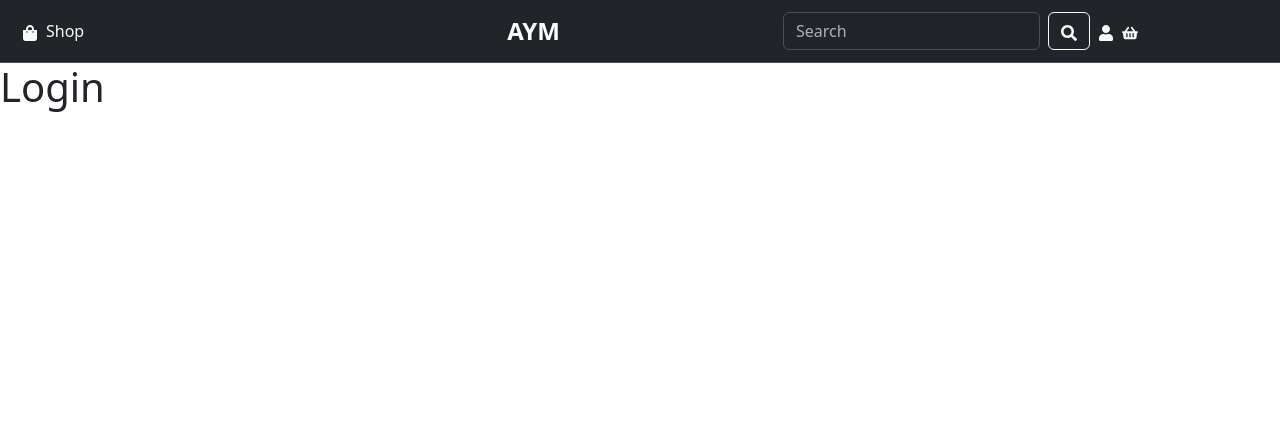
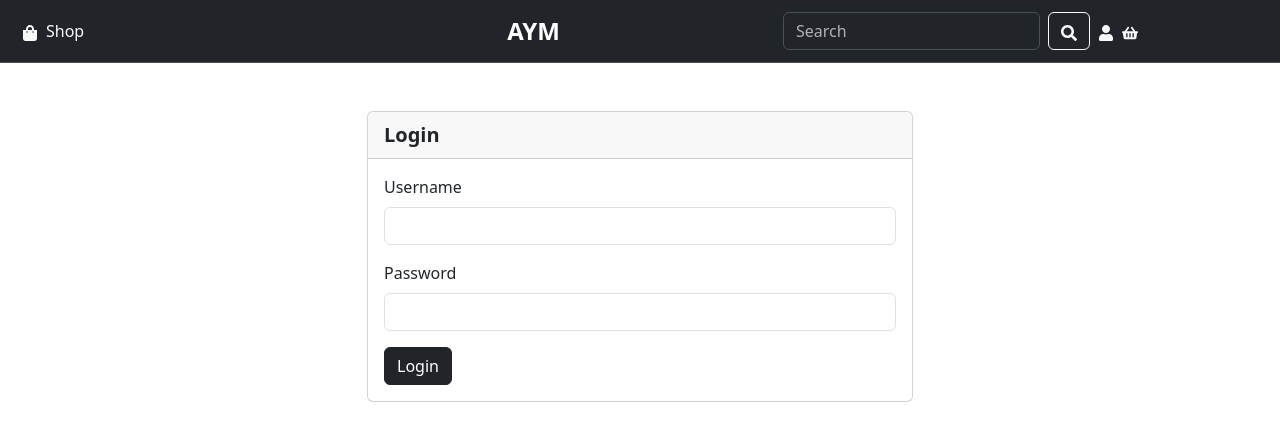
Before and after one commit to J-M-M-P/AYM-Frontend, a React (Vite) app: page /login in a window 1280 px wide. Shown: the top 440 px of the page. Built offline with nearby package versions, Linux system fonts and the light colour scheme.

Commit message:
Login form added to login component

```diff
--- a/src/pages/Login.tsx
+++ b/src/pages/Login.tsx
@@ -1,9 +1,68 @@
-function Login(){
-    return (
-        <div>
-            <h1>Login</h1>
+import React, { useState } from "react";
+
+function Login() {
+  const [username, setUsername] = useState("");
+  const [password, setPassword] = useState("");
+
+  const handleUsernameChange = (event: React.ChangeEvent<HTMLInputElement>) => {
+    setUsername(event.target.value);
+  };
+
+  const handlePasswordChange = (event: React.ChangeEvent<HTMLInputElement>) => {
+    setPassword(event.target.value);
+  };
+
+  const handleSubmit = (event: React.FormEvent<HTMLFormElement>) => {
+    event.preventDefault();
+    console.log("Username:", username);
+    console.log("Password:", password);
+    // Add login logic here
+  };
+
+  return (
+    <div className="container">
+      <div className="row justify-content-center mt-5">
+        <div className="col-md-6">
+          <div className="card">
+            <div className="card-header" style={{fontSize: "20px", fontWeight: "bold"}}>Login</div>
+            <div className="card-body">
+              <form onSubmit={handleSubmit}>
+                <div className="mb-3">
+                  <label htmlFor="username" className="form-label">
+                    Username
+                  </label>
+                  <input
+                    type="text"
+                    className="form-control"
+                    id="username"
+                    value={username}
+                    onChange={handleUsernameChange}
+                    required
+                  />
+                </div>
+                <div className="mb-3">
+                  <label htmlFor="password" className="form-label">
+                    Password
+                  </label>
+                  <input
+                    type="password"
+                    className="form-control"
+                    id="password"
+                    value={password}
+                    onChange={handlePasswordChange}
+                    required
+                  />
+                </div>
+                <button type="submit" className="btn btn-dark">
+                  Login
+                </button>
+              </form>
+            </div>
+          </div>
         </div>
-    );
+      </div>
+    </div>
+  );
 }
 
 export default Login;
```
